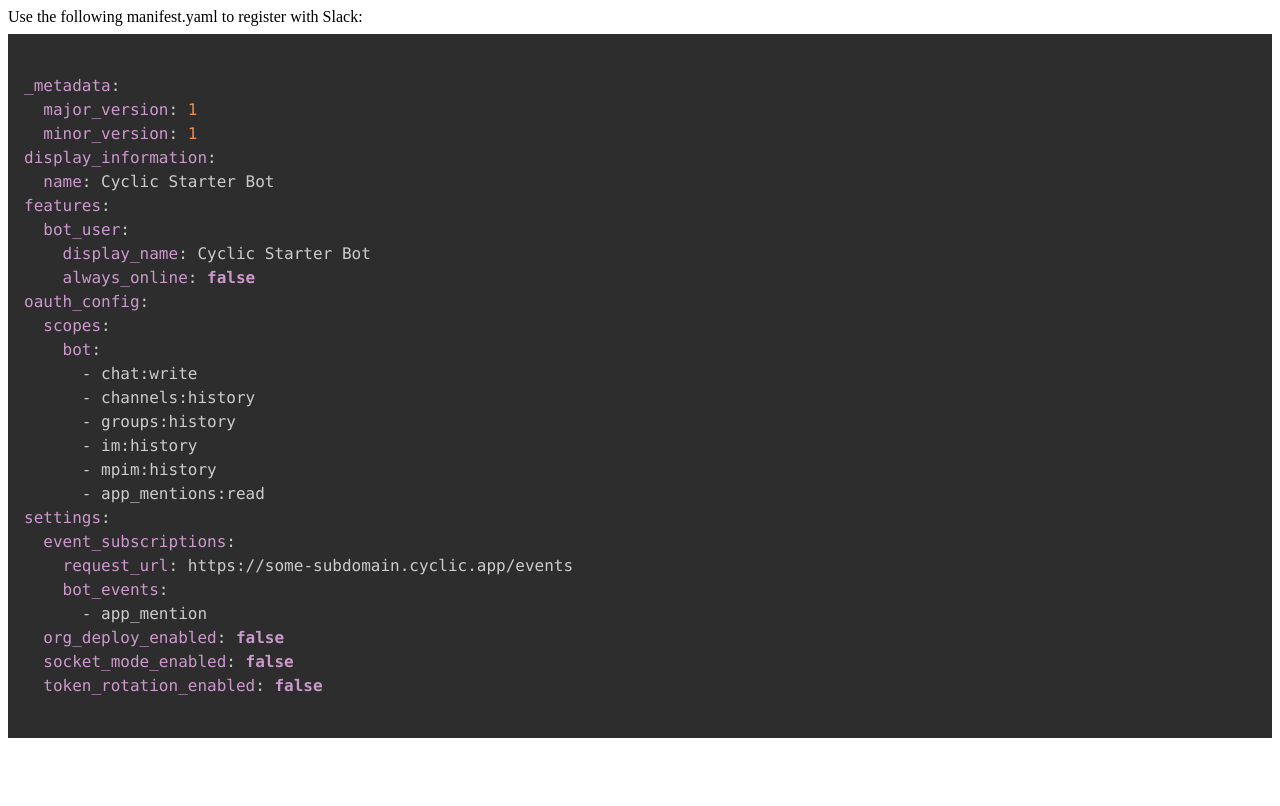
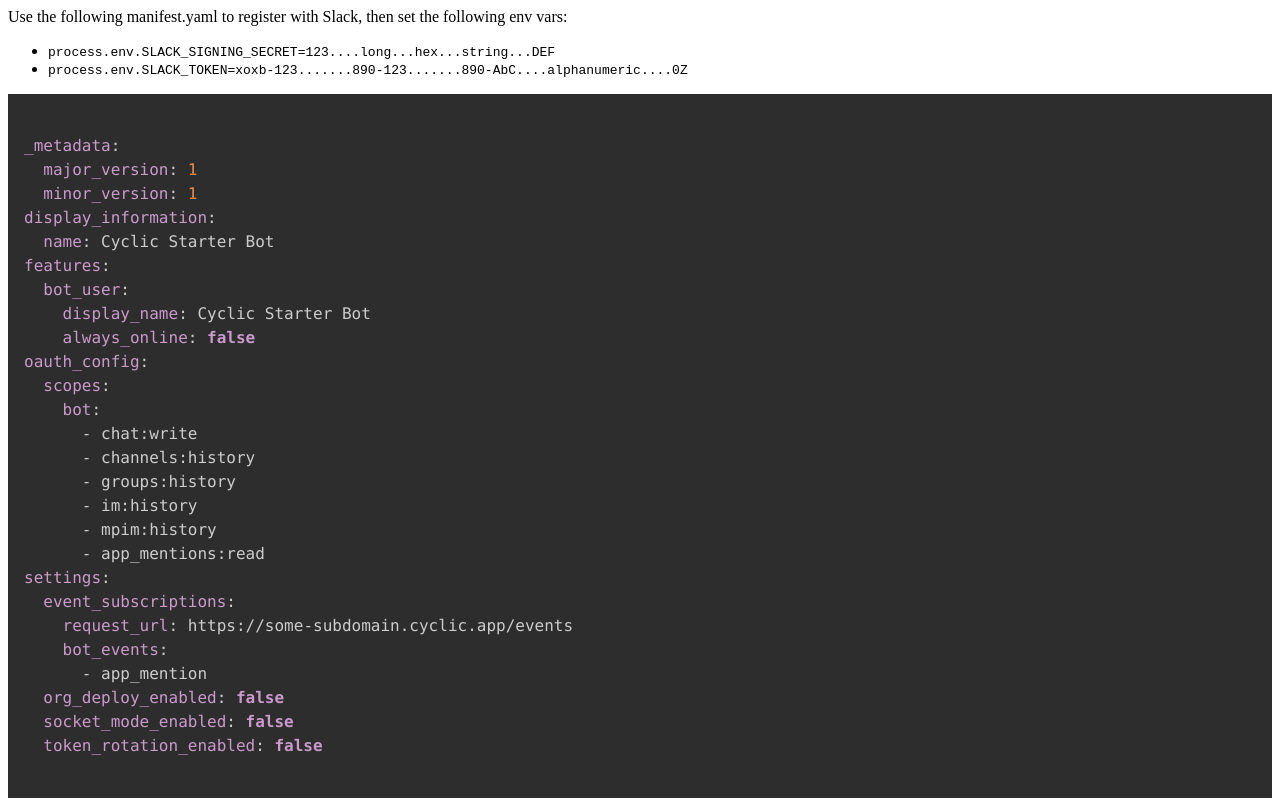
Before and after one commit to seekayel/starter-slack-bot, a website: page public/index.html in a window 1280 px wide. Drawn offline with Linux system fonts and the light colour scheme.

Commit message:
Pushed improved intro instructions

```diff
--- a/public/index.html
+++ b/public/index.html
@@ -4,7 +4,11 @@
         <link href="/public/prism.css" rel="stylesheet" />
     </head>
     <body>
-      Use the following manifest.yaml to register with Slack:
+      Use the following manifest.yaml to register with Slack, then set the following env vars:
+      <ul>
+        <li><code>process.env.SLACK_SIGNING_SECRET=123....long...hex...string...DEF</code></li>
+        <li><code>process.env.SLACK_TOKEN=xoxb-123.......890-123.......890-AbC....alphanumeric....0Z</code></li>
+      </ul>
       <script src="/public/prism.js"></script>
       <pre><code class="language-yaml">
 _metadata:
```
Also changed, not shown: index.js (+8 -6 lines).
